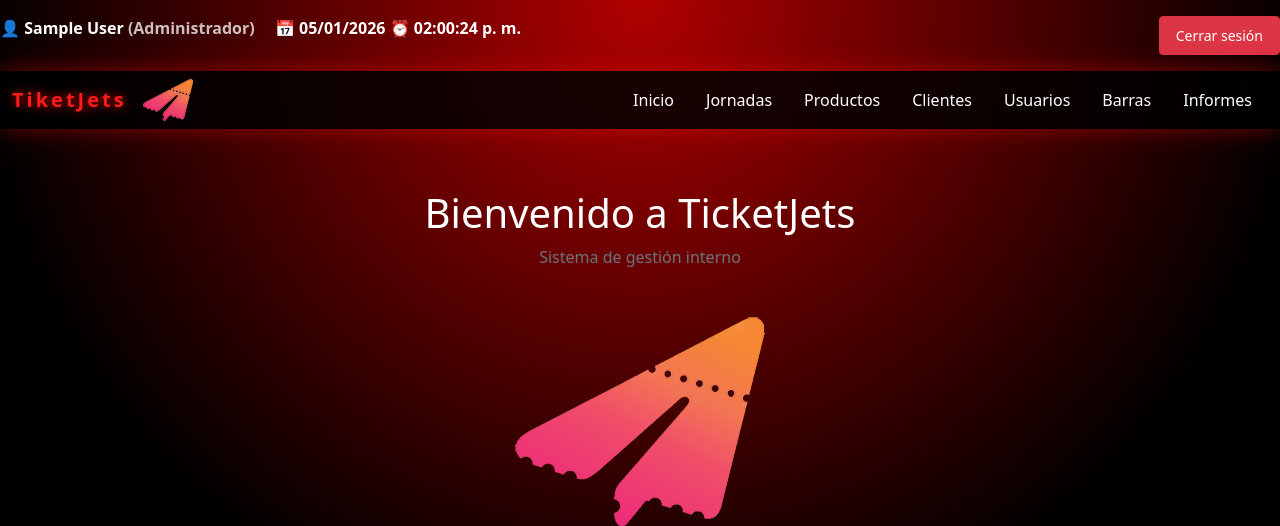
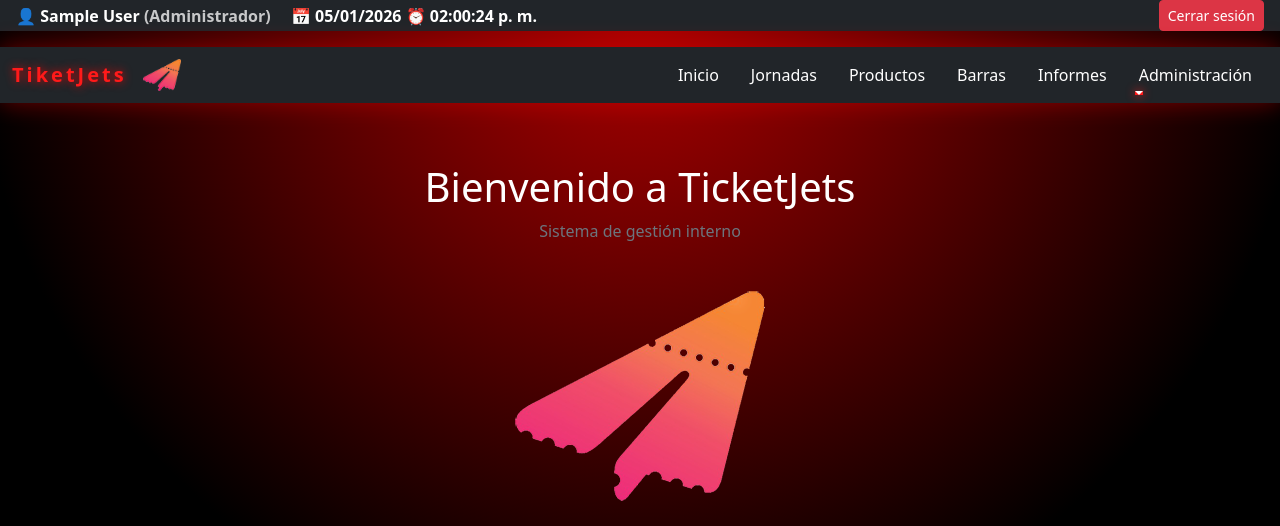
Before and after one commit to killerchipy723/inclub, a Flask app: page /admin in a window 1280 px wide. Shown: the top 526 px of the page. Run offline with Flask 3, Linux system fonts and the light colour scheme; the visitor is signed in with stand-in values (Sample User, id 1); some libraries are stand-ins or nearby versions.

Commit message:
usuarios y favicon

```diff
--- a/static/styles/cabecera.css
+++ b/static/styles/cabecera.css
@@ -1,15 +1,32 @@
+/* =========================
+   ESTILOS GENERALES
+========================= */
 body {
     background: radial-gradient(circle at top, #b00000, #000 65%);
     min-height: 100vh;
     font-family: 'Montserrat', sans-serif;
 }
 
+/* =========================
+   NAVBAR
+========================= */
 .navbar {
     background: rgba(0, 0, 0, 0.85);
     backdrop-filter: blur(10px);
     box-shadow: 0 0 25px rgba(255, 0, 0, 0.4);
+    position: relative;
+    z-index: 1000;
 }
 
+/* Permitir que dropdown sobresalga */
+.navbar,
+.navbar .container-fluid {
+    overflow: visible;
+}
+
+/* =========================
+   BRAND
+========================= */
 .navbar-brand {
     font-size: 28px;
     font-weight: 700;
@@ -18,13 +35,18 @@
     text-shadow: 0 0 10px rgba(255, 0, 0, 0.9);
 }
 
+/* =========================
+   LINKS NAV
+========================= */
 .nav-link {
     color: #ffffff !important;
     font-weight: 500;
     margin: 0 8px;
     position: relative;
+    cursor: pointer;
 }
 
+/* Línea animada debajo del link */
 .nav-link::after {
     content: "";
     position: absolute;
@@ -33,8 +55,9 @@
     background: #ff1a1a;
     bottom: 0;
     left: 0;
-            transition: 0.3s;
+    transition: width 0.3s ease;
     box-shadow: 0 0 10px #ff1a1a;
+    pointer-events: none;
 }
 
 .nav-link:hover::after {
@@ -45,6 +68,46 @@
     color: #ff1a1a !important;
 }
 
+/* =========================
+   DROPDOWN (HOVER)
+========================= */
+.nav-item.dropdown {
+    position: relative;
+}
+
+.nav-item.dropdown .dropdown-menu {
+    display: none;
+    position: absolute;
+    top: 100%;
+    right: 0;
+    background-color: rgba(248, 246, 246, 0.95);
+    border: none;
+    border-radius: 10px;
+    box-shadow: 0 0 20px rgba(255, 0, 0, 0.4);
+    z-index: 9999;
+    min-width: 200px;
+}
+
+/* Mostrar al pasar el mouse */
+.nav-item.dropdown:hover .dropdown-menu {
+    display: block;
+}
+
+/* Items del dropdown */
+.dropdown-item {
+    color: #ff1a1a;
+    padding: 10px 16px;
+    transition: background 0.2s, color 0.2s;
+}
+
+.dropdown-item:hover {
+    background-color: rgba(255, 26, 26, 0.15);
+    color: #ff1a1a;
+}
+
+/* =========================
+   CONTENEDOR PRINCIPAL
+========================= */
 .container {
     margin-top: 60px;
     color: white;
--- a/templates/cabecera.html
+++ b/templates/cabecera.html
@@ -4,57 +4,97 @@
     <meta charset="UTF-8">
     <meta name="viewport" content="width=device-width, initial-scale=1.0">
     <title>TiketJets | Sistema de Gestión</title>
-    <link rel="shortcut icon" href="/static/img/logoJetSmall.png" type="image/x-icon">
+
+    <link rel="shortcut icon" href="/static/img/logoJetSmall.png">
+    <link rel="stylesheet" href="/static/bootstrap/css/bootstrap.min.css">
     <link rel="stylesheet" href="/static/styles/cabecera.css">
+</head>
 
-    <div class="d-flex justify-content-between align-items-center mb-3">
-        <div class="text-white fw-semibold">
-            👤 {{ usuario }}
-            <span class="opacity-75">({{ rol }})</span>
-            <span class="ms-3" id="reloj"></span>
-        </div>
-            <a href="/logout"
-                class="btn btn-danger btn-sm text-white px-3 py-2 mt-3">
-                Cerrar sesión
-            </a>
+<script>
+document.addEventListener("DOMContentLoaded", function () {
+    const toggle = document.getElementById("adminToggle");
+    const menu = document.getElementById("adminMenu");
+
+    toggle.addEventListener("click", function (e) {
+        e.preventDefault();
+        menu.classList.toggle("show");
+    });
+
+    document.addEventListener("click", function (e) {
+        if (!toggle.contains(e.target) && !menu.contains(e.target)) {
+            menu.classList.remove("show");
+        }
+    });
+});
+</script>
+
+
+<body>
+
+<!-- CABECERA USUARIO -->
+<div class="d-flex justify-content-between align-items-center mb-3 px-3 text-white bg-dark">
+    <div class="fw-semibold">
+        👤 {{ usuario }}
+        <span class="opacity-75">({{ rol }})</span>
+        <span class="ms-3" id="reloj"></span>
     </div>
 
-    <!-- Bootstrap LOCAL -->
-    <link rel="stylesheet" href="/static/bootstrap/css/bootstrap.min.css">
+    <a href="/logout" class="btn btn-danger btn-sm">
+        Cerrar sesión
+    </a>
+</div>
 
-    <!-- Estilos personalizados -->
+<nav class="navbar navbar-expand-lg navbar-dark bg-dark">
+    <div class="container-fluid">
 
-</head>
-<script src="/static/js/mensajes.js"></script>
-<body>
+        <a class="navbar-brand" href="/">TiketJets</a>
+        <img src="/static/img/logoJetSmall.png" alt="logoJet" height="32">
 
-<nav class="navbar navbar-expand-lg">
-    <div class="container-fluid">
-        <a class="navbar-brand" href="/">TiketJets</a>
-        <img src="/static/img/logoJetSmall.png" alt="logoJet">
-
-        <button class="navbar-toggler bg-danger" type="button" data-bs-toggle="collapse" data-bs-target="#menu">
+        <button class="navbar-toggler" type="button"
+                data-bs-toggle="collapse"
+                data-bs-target="#menu"
+                aria-controls="menu"
+                aria-expanded="false"
+                aria-label="Toggle navigation">
             <span class="navbar-toggler-icon"></span>
         </button>
 
         <div class="collapse navbar-collapse justify-content-end" id="menu">
             <ul class="navbar-nav">
+
                 <li class="nav-item"><a class="nav-link" href="/">Inicio</a></li>
                 <li class="nav-item"><a class="nav-link" href="#">Jornadas</a></li>
                 <li class="nav-item"><a class="nav-link" href="#">Productos</a></li>
-                <li class="nav-item"><a class="nav-link" href="/clientes">Clientes</a></li>
-                <li class="nav-item"><a class="nav-link" href="/usuario">Usuarios</a></li>
                 <li class="nav-item"><a class="nav-link" href="#">Barras</a></li>
                 <li class="nav-item"><a class="nav-link" href="#">Informes</a></li>
+
+                <!-- ADMINISTRACIÓN -->
+        <li class="nav-item dropdown">
+    <a class="nav-link dropdown-toggle" href="#">
+        Administración
+    </a>
+    <ul class="dropdown-menu dropdown-menu-end">
+        <li><a class="dropdown-item" href="/clientes">Clientes</a></li>
+        <li><a class="dropdown-item" href="/usuario">Usuarios</a></li>
+    </ul>
+</li>
+
+
+
+                    <ul class="dropdown-menu dropdown-menu-end">
+                        <li><a class="dropdown-item" href="/clientes">Clientes</a></li>
+                        <li><a class="dropdown-item" href="/usuario">Usuarios</a></li>
+                    </ul>
+                </li>
+
             </ul>
         </div>
+
     </div>
 </nav>
 
-
-
-<!-- Bootstrap JS LOCAL -->
 <script src="/static/bootstrap/js/bootstrap.bundle.min.js"></script>
+<script src="/static/js/mensajes.js"></script>
 
 </body>
 </html>
```
Lines whose indentation alone changed are shown as unchanged.
